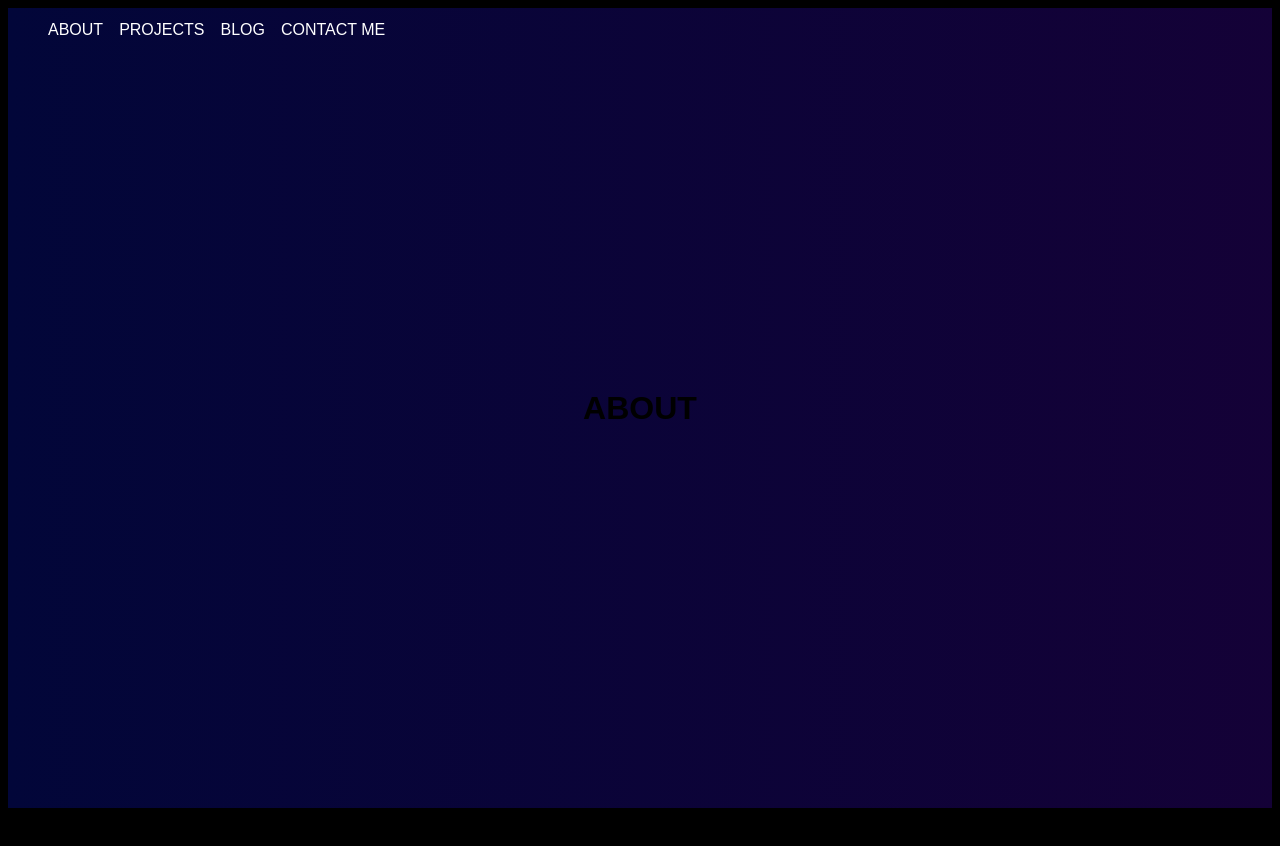
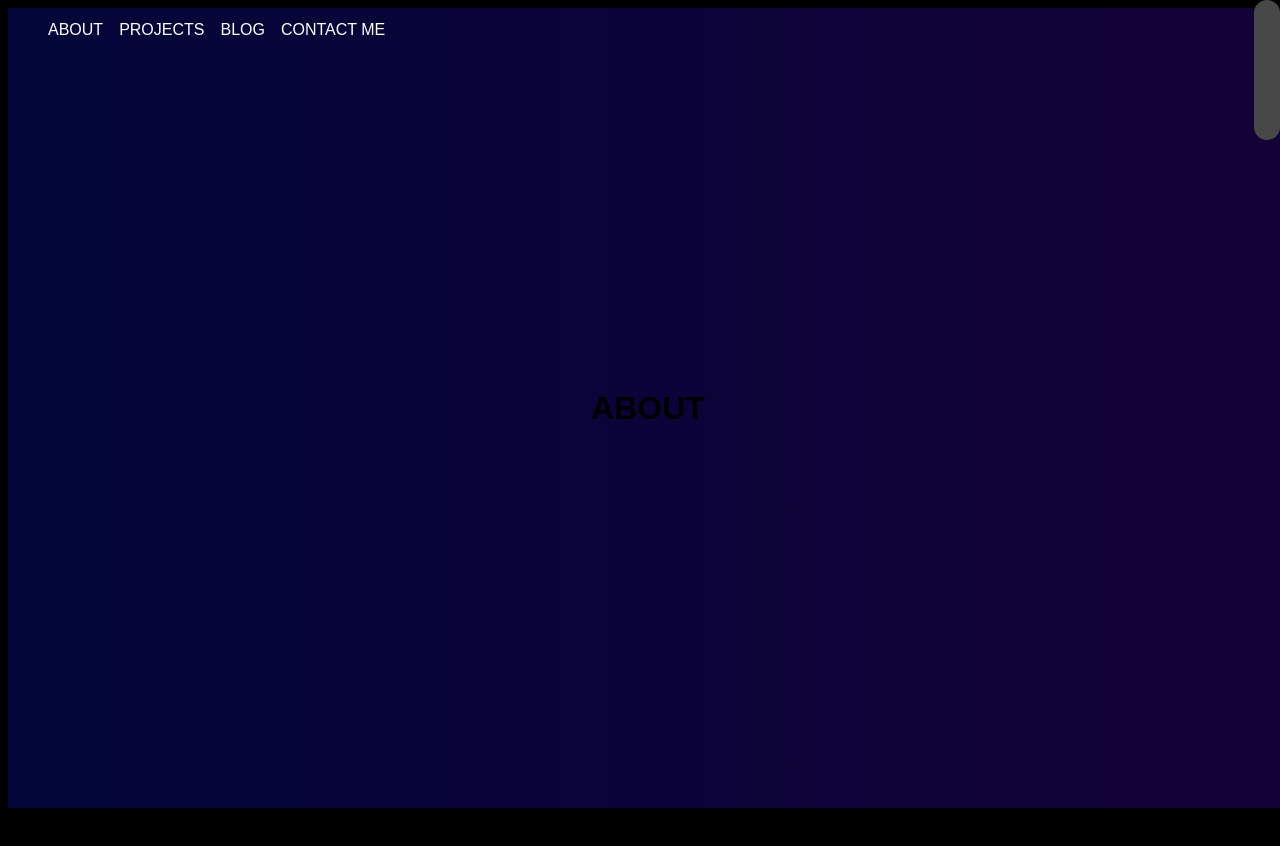
Before and after one commit to Shwetha-75/portfolio, a React (Create React App) app: page / in a window 1280 px wide. Shown: the top 846 px of the page. Built offline with nearby package versions, Linux system fonts and the light colour scheme.

Commit message:
Comiiting changes in sider navigation bar

```diff
--- a/src/App.js
+++ b/src/App.js
@@ -7,7 +7,9 @@ function App() {
     <div >
      {/* <h1 style={{color:'white',backgroundColor:'red'}} >Hello</h1> */}
      <Main/>
+    <div>
 
+    </div>
 
 
     </div>
--- a/src/Component/Main.jsx
+++ b/src/Component/Main.jsx
@@ -44,6 +44,9 @@ const handleOnClickGmail=()=>{
 
   return (
     <div className="App">
+      <div className="sider-navigation-bar">
+
+      </div>
       <header className="nav">
         <nav className="nav__container__actions">
           <ul>
--- a/src/Component/card.css
+++ b/src/Component/card.css
@@ -175,3 +175,52 @@
   transition: all 0.3s ease-in-out;
   color:rgb(211, 19, 19);
 }
+
+.sider-navigation-bar {
+  position: fixed; /* Fixed position to keep it in place */
+  top: 0;
+  right: 0; /* Stick it to the left side */
+  height: 10%; /* Full height */
+  width: 2%; /* Set width as needed */
+  background-color: #000000; /* Background color for the nav bar */
+  padding-top: 60px; /* Padding at the top for some spacing */
+  z-index: 1000; /* Ensure it stays on top of other elements */
+  transition: all 0.3s ease; /* Smooth transitions if needed */
+}
+.sider-navigation-bar{
+  position:fixed;
+  background-color: rgb(72, 72, 72);
+  width:2%;
+  z-index:9999;
+  float: right;
+  height:10%;
+
+ border-radius: 100px;
+
+}
+
+/* Style the list of links inside the nav */
+/* .sider-navigation-bar ul {
+  list-style-type: none;
+  padding: 0;
+} */
+
+/* .sider-navigation-bar ul li {
+
+  text-align: center;
+  color: white;
+  cursor: pointer;
+} */
+
+/* .sider-navigation-bar ul li:hover {
+  background-color: #000000;
+   */
+  /* Highlight effect on hover */
+/* } */
+
+@media(max-width:1024px)
+{
+  .sider-navigation-bar{
+    padding:10px
+  }
+}
--- a/src/index.css
+++ b/src/index.css
@@ -9,9 +9,12 @@ body{
     width:100%;
     background: #000000;
 
+
   }
   body {
     background-color: #000000;
+    width:100%;
+    position:absolute;
   }
   .section {
     display: grid;
@@ -77,3 +80,11 @@ body{
   .nav__container__actions li:hover {
     text-decoration: underline;
   }
+  *{
+    overflow: hidden;
+  }
+
+  @media(max-width:1024px)
+  {
+
+  }
```
